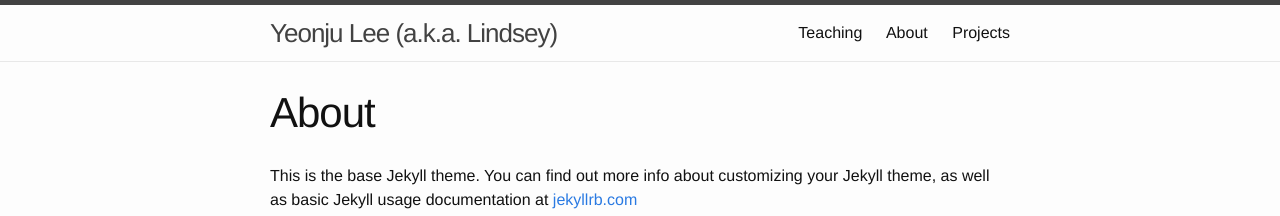
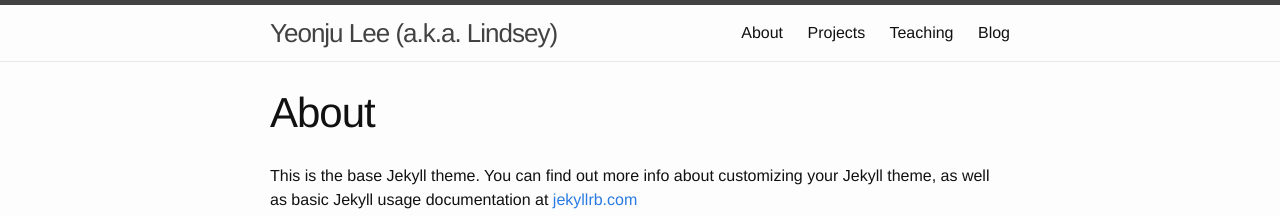
Before and after one commit to lindsey-lee/lindsey-lee.github.io, a Jekyll site: the page built from about.md, in a window 1280 px wide. Shown: the top 216 px of the page. Built offline with Jekyll 4.4.1, drawn with Linux system fonts in a browser that asks for light colours.

Commit message:
revised nav order

```diff
--- a/_includes/header.html
+++ b/_includes/header.html
@@ -14,11 +14,15 @@
       </a>
 
       <div class="trigger">
-        {% for my_page in site.pages %}
+        <!-- {% for my_page in site.pages %}
           {% if my_page.title %}
           <a class="page-link" href="{{ my_page.url | prepend: site.baseurl }}">{{ my_page.title }}</a>
           {% endif %}
-        {% endfor %}
+        {% endfor %} -->
+        <a class="page-link" href"{{/about/ | prepend: site.baseurl}}">About</a>
+        <a class="page-link" href"{{/projects/ | prepend: site.baseurl}}">Projects</a>
+        <a class="page-link" href"{{/teaching/ | prepend: site.baseurl}}">Teaching</a>
+        <a class="page-link" href"{{/blog/ | prepend: site.baseurl}}">Blog</a>
       </div>
     </nav>
 
--- a/about.md
+++ b/about.md
@@ -3,6 +3,7 @@ layout: page
 title: About
 permalink: /about/
 ---
+
 
 This is the base Jekyll theme. You can find out more info about customizing your Jekyll theme, as well as basic Jekyll usage documentation at [jekyllrb.com](http://jekyllrb.com/)
 
```
